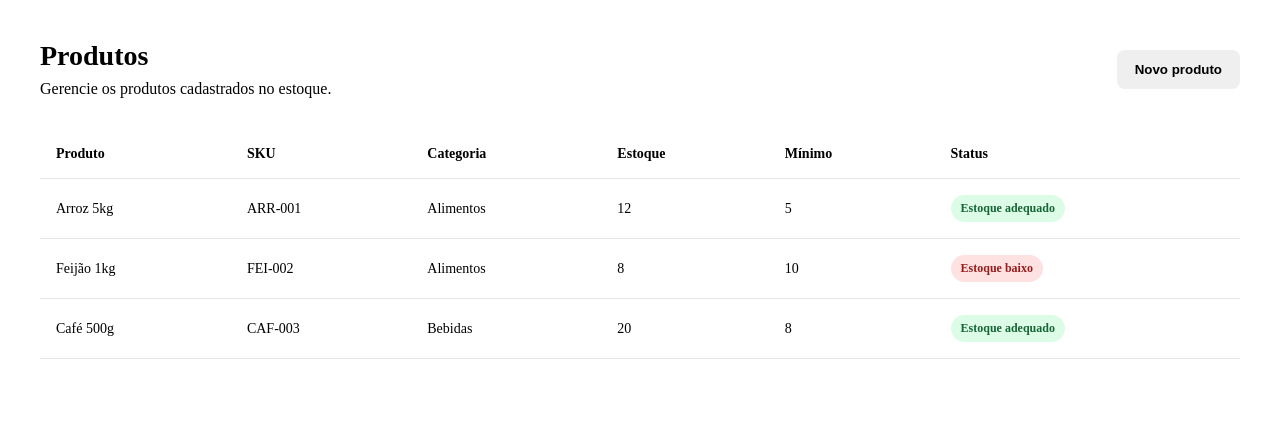
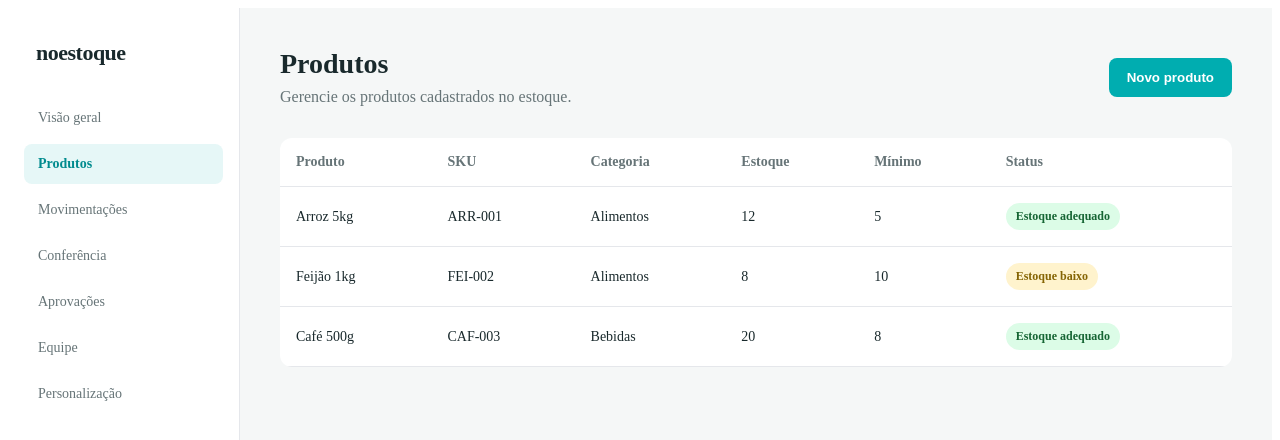
Before and after one commit to TechVibe026/NoEstoque, an Angular app in the folder frontend/: page /produtos in a window 1280 px wide. Shown: the top 440 px of the page. Built offline with nearby package versions, Linux system fonts and the light colour scheme.

Commit message:
feat: adiciona layout e sidebar na pagina de produtos

```diff
--- a/frontend/src/app/pages/produtos/produtos.html
+++ b/frontend/src/app/pages/produtos/produtos.html
@@ -1,3 +1,21 @@
+<div class="app-layout">
+  <aside class="sidebar">
+    <div class="sidebar-logo">
+      <strong>noestoque</strong>
+    </div>
+
+    <nav class="sidebar-nav">
+      <a href="#">Visão geral</a>
+      <a href="#" class="active">Produtos</a>
+      <a href="#">Movimentações</a>
+      <a href="#">Conferência</a>
+      <a href="#">Aprovações</a>
+      <a href="#">Equipe</a>
+      <a href="#">Personalização</a>
+    </nav>
+  </aside>
+
+  <main class="main-content">
     <section class="produtos-page">
       <header>
         <div>
@@ -30,11 +48,16 @@
               <td>{{ produto.categoria }}</td>
               <td>{{ produto.estoque }}</td>
               <td>{{ produto.estoqueMinimo }}</td>
+
               <td>
                 @if (produto.estoque < produto.estoqueMinimo) {
-    <span class="status status-baixo">Estoque baixo</span>
+                  <span class="status status-baixo">
+                    Estoque baixo
+                  </span>
                 } @else {
-    <span class="status status-adequado">Estoque adequado</span>
+                  <span class="status status-adequado">
+                    Estoque adequado
+                  </span>
                 }
               </td>
             </tr>
@@ -42,3 +65,5 @@
         </tbody>
       </table>
     </section>
+  </main>
+</div>
--- a/frontend/src/app/pages/produtos/produtos.scss
+++ b/frontend/src/app/pages/produtos/produtos.scss
@@ -1,5 +1,65 @@
+.app-layout {
+  display: flex;
+  min-height: 100vh;
+  background-color: #f5f7f7;
+}
+
+.sidebar {
+  width: 232px;
+  min-height: 100vh;
+  padding: 24px 16px;
+  background-color: #ffffff;
+  border-right: 1px solid #e5e7eb;
+  box-sizing: border-box;
+}
+
+.sidebar-logo {
+  padding: 8px 12px 32px;
+}
+
+.sidebar-logo strong {
+  font-size: 22px;
+  color: #19292c;
+  letter-spacing: -0.5px;
+}
+
+.sidebar-nav {
+  display: flex;
+  flex-direction: column;
+  gap: 6px;
+}
+
+.sidebar-nav a {
+  display: block;
+  padding: 12px 14px;
+  border-radius: 8px;
+
+  color: #667477;
+  text-decoration: none;
+
+  font-size: 14px;
+  font-weight: 500;
+}
+
+.sidebar-nav a:hover {
+  background-color: #f2f7f7;
+  color: #19292c;
+}
+
+.sidebar-nav a.active {
+  background-color: #e6f7f7;
+  color: #008b8e;
+  font-weight: 600;
+}
+
+.main-content {
+  flex: 1;
+  min-width: 0;
+}
+
 .produtos-page {
-  padding: 32px;
+  padding: 40px;
+  color: #19292c;
 }
 
 .produtos-page header {
@@ -16,19 +76,32 @@
 
 .produtos-page header p {
   margin: 8px 0 0;
+  color: #667477;
 }
 
 .produtos-page button {
   padding: 12px 18px;
   border: 0;
   border-radius: 8px;
+
+  background-color: #00adb0;
+  color: #ffffff;
+
   cursor: pointer;
   font-weight: 600;
+}
+
+.produtos-page button:hover {
+  background-color: #009a9d;
 }
 
 .produtos-page table {
   width: 100%;
   border-collapse: collapse;
+
+  background-color: #ffffff;
+  border-radius: 12px;
+  overflow: hidden;
 }
 
 .produtos-page th,
@@ -41,23 +114,30 @@
 .produtos-page th {
   font-size: 14px;
   font-weight: 600;
+  color: #667477;
 }
 
 .produtos-page td {
   font-size: 14px;
 }
 
+.produtos-page tbody tr:hover {
+  background-color: #f8fafa;
+}
+
 .status {
   display: inline-block;
   padding: 6px 10px;
+
   border-radius: 999px;
+
   font-size: 12px;
   font-weight: 600;
 }
 
 .status-baixo {
-  background-color: #fee2e2;
-  color: #991b1b;
+  background-color: #fff3cd;
+  color: #856404;
 }
 
 .status-adequado {
```
Lines whose indentation alone changed are shown as unchanged.
